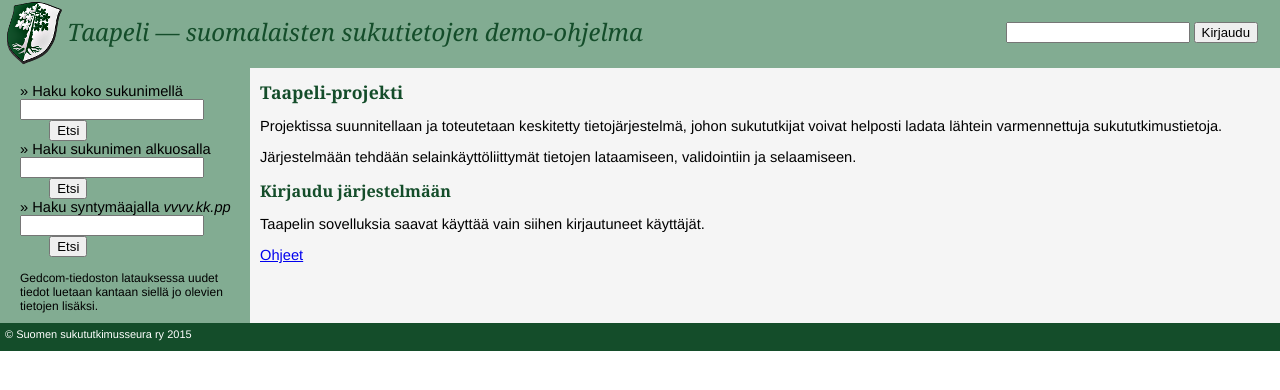
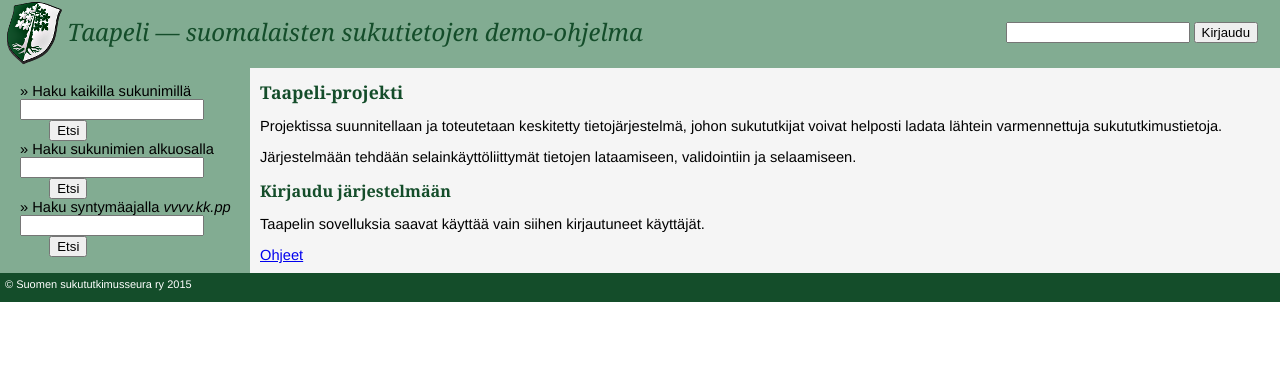
Before and after one commit to Taapeli/ProtoLoader, a PHP site: page /Taapeli/ in a window 1280 px wide. Shown: the top 390 px of the page. Run offline with PHP 8.4, Linux system fonts and the light colour scheme.

Commit message:
Valikon muotoilua

```diff
--- a/inc/start.php
+++ b/inc/start.php
@@ -3,8 +3,8 @@
     <div id="top">
         <div id="titleblock">
             <span>&nbsp;<a href="index.php"><img src="images/Vaakuna_v65px.png"
-                                onmouseover="this.src='images/Vaakuna_65px.png'"
-                                onmouseout="this.src='images/Vaakuna_v65px.png'"
+                                                 onmouseover="this.src = 'images/Vaakuna_65px.png'"
+                                                 onmouseout="this.src = 'images/Vaakuna_v65px.png'"
                                                  alt="" /></a></span>
             <span id="toptitle">
                 Taapeli &mdash; suomalaisten sukutietojen demo-ohjelma
@@ -29,12 +29,12 @@
         <div id="container1">
             <div id="menu">
                 <ul class="menu">
-                    <li>Haku koko sukunimellä
+                    <li>Haku kaikilla sukunimillä
                         <form action="listNames.php" method="post" enctype="multipart/form-data">
                             <input type="text" name="name"/>
                             <input type="submit" value="Etsi"/>
                         </form></li>
-                    <li>Haku sukunimen alkuosalla
+                    <li>Haku sukunimien alkuosalla
                         <form action="listNames.php" method="post" enctype="multipart/form-data">
                             <input type="text" name="wildcard"/>
                             <input type="submit" value="Etsi"/>
@@ -65,8 +65,12 @@
                               <li><a href="disconnectSameBirthDates.php">Sama syntymäaika</a></li>
                               <li><a href="disconnectSameNames.php">samat etu- ja sukunimet</a></li>
                               <li>Keskeneräinen
-                                  <a href="compareTwoFamilyForm.php">yhdistelyehdotus</a></li>
+                                  <a href="compareTwoFamilyForm.php">yhdistelyehdotus</a><br /></li>
                           </ul></li>
+                      <li>Taapelin käyttäjät
+                          <ul class="menu">
+                              <li><a href="listUserids.php">Käyttäjät Taapeli-kannassa</a></li>
+                          </ul>
 
                       <li>Lataa gedcom-tiedosto
                           <form action="gedLoaderWithLabel.php" method="post" enctype="multipart/form-data">
@@ -74,16 +78,14 @@
                               <input type="submit" value="Lataa" />
                           </form>
 
-                    <li>Taapelin käyttäjät
-                        <ul class="menu">
-                            <li><a href="listUserids.php">Käyttäjät Taapeli-kannassa</a></li>
-                        </ul>
-
-                    <?php } ?>
-
                       </li>
                   </ul>
                   <div class="note">Gedcom-tiedoston latauksessa uudet tiedot luetaan kantaan
                       siellä jo olevien tietojen lisäksi.<br/>&nbsp;</div>
+                <?php } else { ?>
+                      </li>
+                  </ul>
+                <?php } ?>
             </div>
+
             <div id="content">
```
Lines whose indentation alone changed are shown as unchanged.
